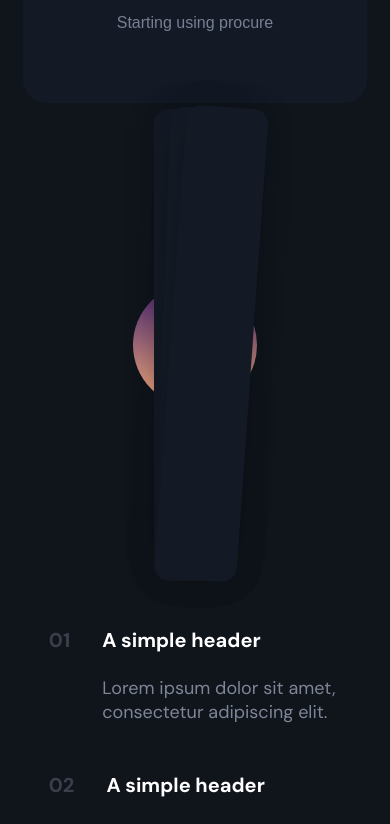
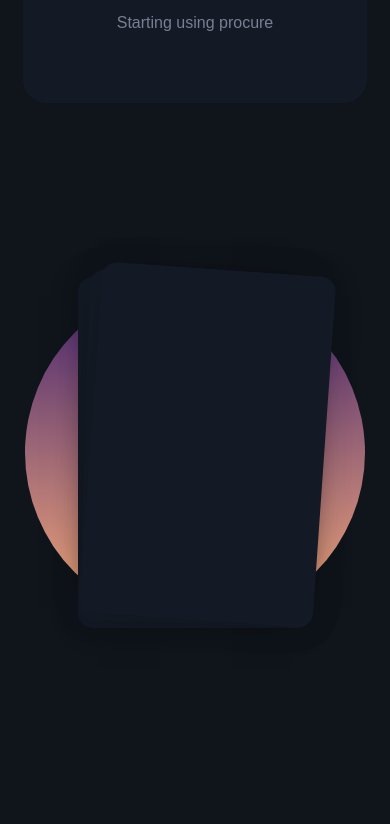
Before and after one commit to rayanwaked/procure-project, a React (Create React App) app: page / in a window 390 px wide. Shown: the part 2607-3431 px from the top of the page. Built offline with nearby package versions, Linux system fonts and the light colour scheme.

Commit message:
Corrected responsive sizing. Works on mobile.

```diff
--- a/src/pages/landing/four-features/four-features.css
+++ b/src/pages/landing/four-features/four-features.css
@@ -53,15 +53,21 @@
     justify-content: center;
     align-items: center;
 
-    height: 32vw;
-    width: 32vw;
+    height: 34vw;
+    min-height: 450px;
+    width: 34vw;
+    min-width: 450px;
+
     border-radius: 100%;
     background: linear-gradient(180deg, #432371 0%, #FAAE7B 100%);
 }
 
 .FourFeaturesInvoiceDetails1 {
-    height: 56vh;
-    width: 21vw;
+    height: 34vw;
+    min-height: 500px;
+    width: 22vw;
+    min-width: 300px;
+
     border-radius: 15px;
     background: #141A25;
     box-shadow: 0 0 40px -20px rgba(0, 0, 0, 0.53);
@@ -71,8 +77,11 @@
 }
 
 .FourFeaturesInvoiceDetails2 {
-    height: 56vh;
-    width: 21vw;
+    height: 34vw;
+    min-height: 500px;
+    width: 22vw;
+    min-width: 300px;
+
     border-radius: 15px;
     background: #141A25;
     box-shadow: 0 0 40px -20px rgba(0, 0, 0, 0.53);
@@ -82,8 +91,11 @@
 }
 
 .FourFeaturesInvoiceDetails3 {
-    height: 56vh;
-    width: 21vw;
+    height: 34vw;
+    min-height: 500px;
+    width: 22vw;
+    min-width: 300px;
+
     border-radius: 15px;
     background: #141A25;
     box-shadow: 0 0 40px -20px rgba(0, 0, 0, 0.53);
@@ -102,4 +114,24 @@
         text-align: center;
         align-items: center;
     }
+
+    .FourFeaturesImageBackground {
+        min-width: 87vw;
+        min-height: 87vw;
+    }
+
+    .FourFeaturesInvoiceDetails1 {
+        min-height: 90vw;
+        min-width: 60vw;
+    }
+
+    .FourFeaturesInvoiceDetails2 {
+        min-height: 90vw;
+        min-width: 60vw;
+    }
+
+    .FourFeaturesInvoiceDetails3 {
+        min-height: 90vw;
+        min-width: 60vw;
+    }
 }
```
